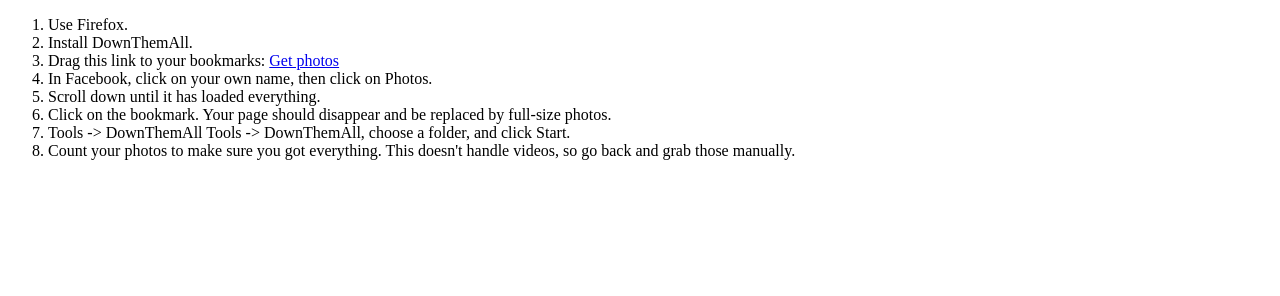
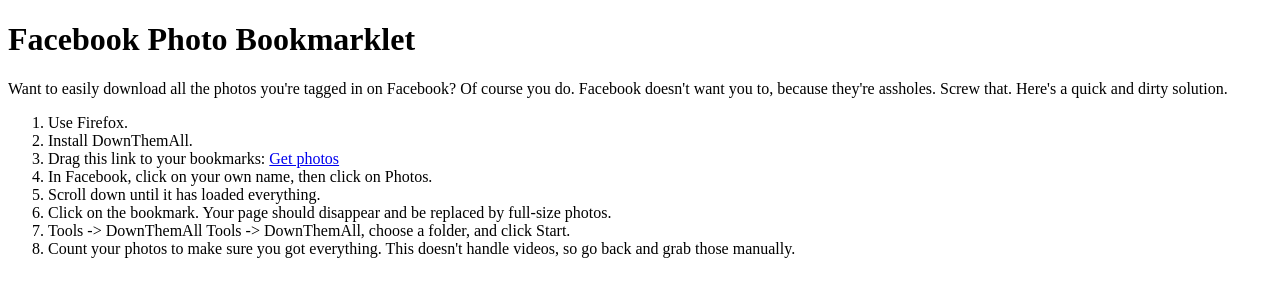
Before and after one commit to iangreenleaf/facebook_photos, a plain HTML site: page index.html in a window 1280 px wide. Drawn offline with Linux system fonts and the light colour scheme.

Commit message:
Intro text

```diff
--- a/index.html
+++ b/index.html
@@ -4,6 +4,8 @@
   <title>Facebook Photo Bookmarklet - Shake off the shackles of the oppressor!</title>
 </head>
 <body>
+  <h1>Facebook Photo Bookmarklet</h1>
+  <p>Want to easily download all the photos you're tagged in on Facebook? Of course you do. Facebook doesn't want you to, because they're assholes. Screw that. Here's a quick and dirty solution.</p>
   <ol>
     <li>
     Use Firefox.
```
